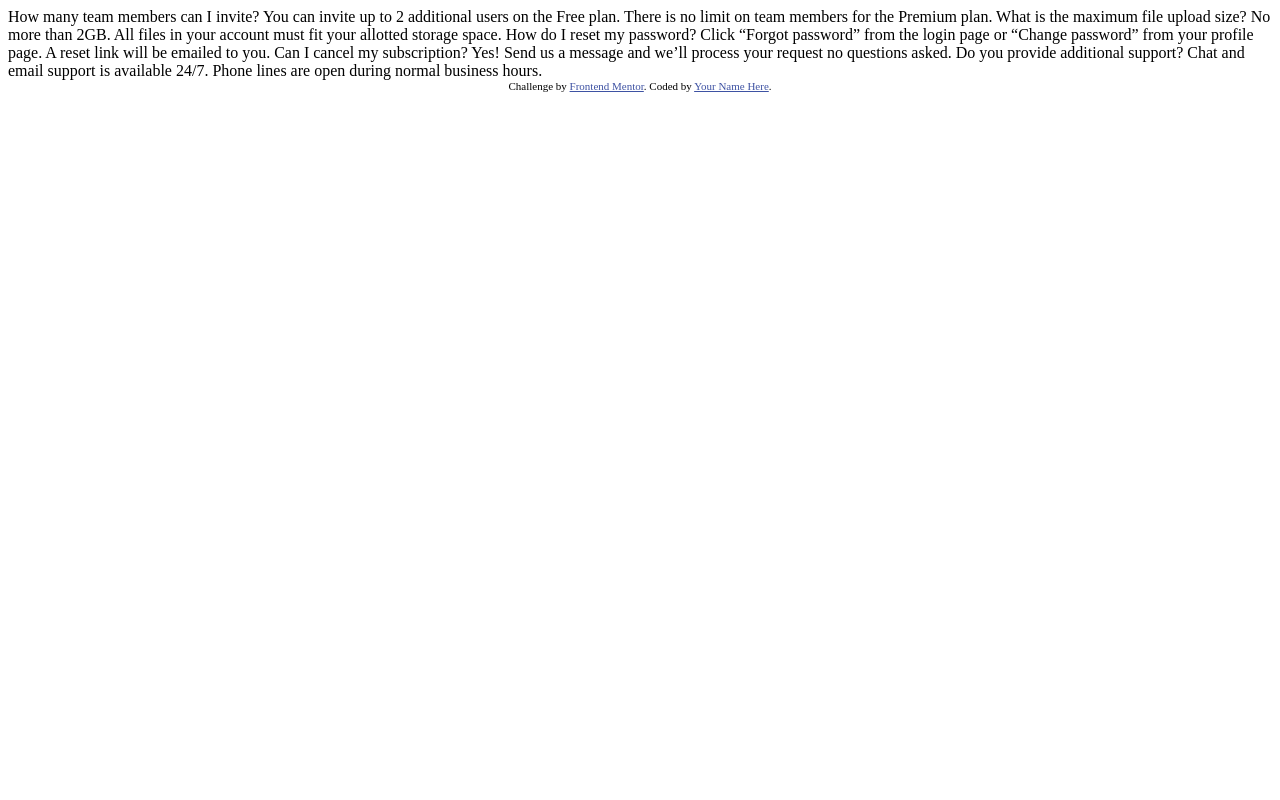
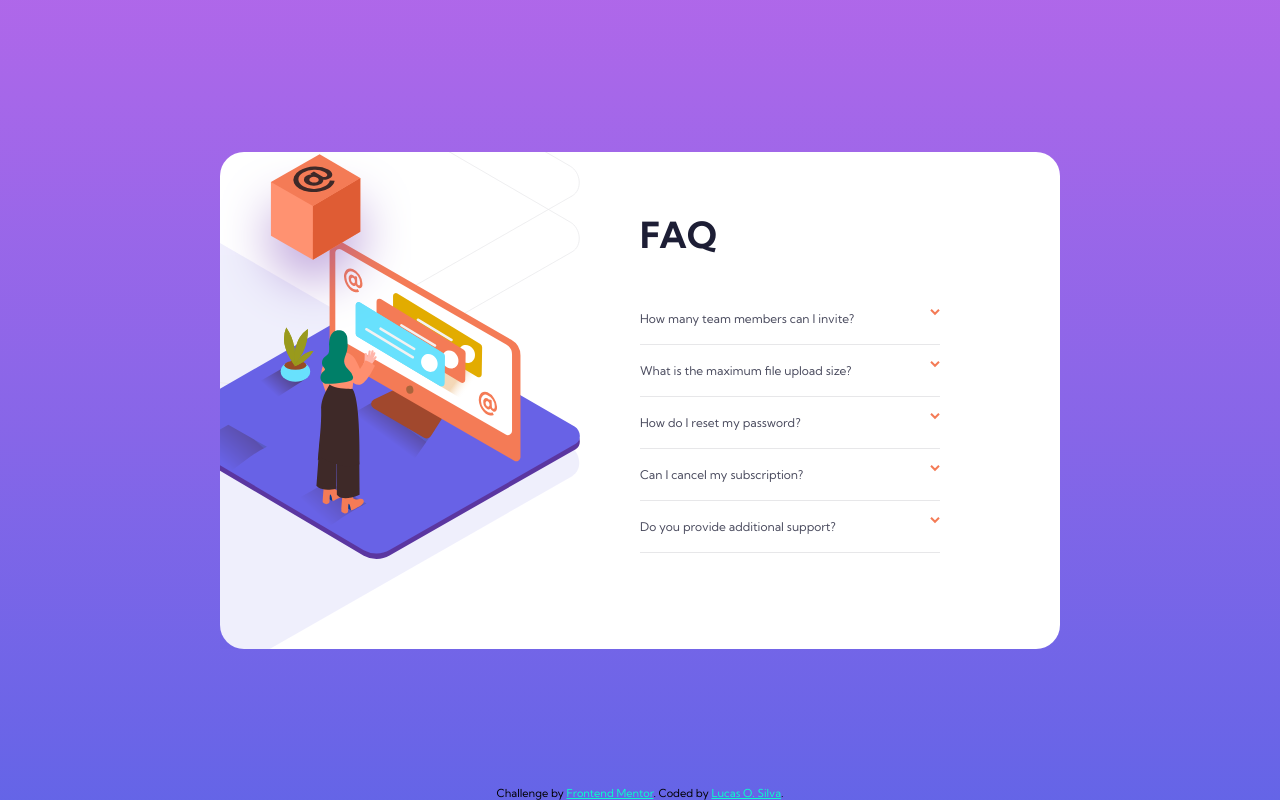
Before and after one commit to Lc-Olimpio/FrontEndMentor-faq-accordion-card, a plain HTML site: page index.html in a window 1280 px wide. Drawn offline with Linux system fonts and the light colour scheme.

Commit message:
html e css quase completo, sem funcionalidade ainda

```diff
--- /dev/null
+++ b/css/style.scss
@@ -0,0 +1,87 @@
+
+*{
+  margin: 0;
+  padding: 0;
+  box-sizing: border-box;
+}
+
+body {
+  background:linear-gradient(180deg, hsl(273, 75%, 66%) 0%, hsl(240, 73%, 65%) 100%) ;
+  min-height: 100vh;
+  display: flex;
+  justify-content: center;
+  align-items: center;
+  font-family: 'Kumbh Sans', sans-serif;;
+  font-size: 12px;
+}
+
+h1 {
+  font-size: 3em;
+  color: hsl(238, 29%, 16%);
+  margin-bottom: 1em;
+}
+
+.main {
+  background-color: hsl(0, 0%, 100%);
+  display: flex;
+  width: 70em;
+  border-radius: 2em;
+}
+
+.imgdiv {
+  background-image: url(../images/illustration-woman-online-desktop.svg),url(../images/bg-pattern-desktop.svg) ;
+  background-position:  -5em,-30em -16em;
+  background-size: 35em, 60em ;
+  background-repeat: no-repeat, no-repeat;
+  width: 50%;
+  position: relative;
+}
+
+.qnadiv {
+  padding: 5em 0em;
+  width: 50%;
+
+  ul {
+    list-style: none;
+    padding: 0em;
+    margin: 0 10em 3em 0;
+  }
+
+  li {
+    position: relative;
+    border-bottom: 1px solid hsl(240, 5%, 91%);
+    padding: 1.5em 0;
+    color: hsl(237, 12%, 33%);
+
+    span {
+      display: block;
+      margin-top: 1em;
+      color: hsl(240, 6%, 50%) ;
+    }
+
+    .hidden {
+      display: none;
+    }
+
+    img {
+      position: absolute;
+      right: 0;
+      top: 1.4em;
+    }
+  }
+}
+
+
+
+
+
+.attribution {
+  font-size: 11px;
+  text-align: center;
+  position: absolute;
+  bottom: 0;
+
+  a {
+    color: hsl(167deg 100% 52%);
+  }
+}
--- a/index.html
+++ b/index.html
@@ -2,39 +2,64 @@
 <html lang="en">
 <head>
   <meta charset="UTF-8">
-  <meta name="viewport" content="width=device-width, initial-scale=1.0"> <!-- displays site properly based on user's device -->
+  <meta name="viewport" content="width=device-width, initial-scale=1.0">
 
   <link rel="icon" type="image/png" sizes="32x32" href="./images/favicon-32x32.png">
-
+  <link href="https://fonts.googleapis.com/css2?family=Kumbh+Sans:wght@400;700&display=swap" rel="stylesheet">
+  <link rel="stylesheet" href="css/style.css">
   <title>Frontend Mentor | FAQ Accordion Card</title>
 
-  <!-- Feel free to remove these styles or customise in your own stylesheet 👍 -->
-  <style>
-    .attribution { font-size: 11px; text-align: center; }
-    .attribution a { color: hsl(228, 45%, 44%); }
-  </style>
+
+
 </head>
 <body>
-  How many team members can I invite?
-  You can invite up to 2 additional users on the Free plan. There is no limit on
-  team members for the Premium plan.
 
-  What is the maximum file upload size?
-  No more than 2GB. All files in your account must fit your allotted storage space.
+  <main class="main">
 
-  How do I reset my password?
-  Click “Forgot password” from the login page or “Change password” from your profile page.
-  A reset link will be emailed to you.
+    <div class="imgdiv">
+      <img src="images/illustration-box-desktop.svg" alt="ilustration box">
 
-  Can I cancel my subscription?
-  Yes! Send us a message and we’ll process your request no questions asked.
+    </div>
 
-  Do you provide additional support?
-  Chat and email support is available 24/7. Phone lines are open during normal business hours.
+    <aside class="qnadiv">
+      <h1>FAQ</h1>
+      <ul>
+        <li>
+          <p>How many team members can I invite?</p>
+          <img src="images/icon-arrow-down.svg" alt="down arrow icon">
+          <span class="hidden">can invite up to 2 additional users on the Free plan. There is no limit on
+          team members for the Premium plan.</span>
+        </li>
+        <li>
+          <p>What is the maximum file upload size?</p>
+          <img src="images/icon-arrow-down.svg" alt="down arrow icon">
+          <span class="hidden">No more than 2GB. All files in your account must fit your allotted storage space.</span>
+        </li>
+        <li>
+          <p>How do I reset my password?</p>
+          <img src="images/icon-arrow-down.svg" alt="down arrow icon">
+          <span class="hidden">Click “Forgot password” from the login page or “Change password” from your profile page.
+            A reset link will be emailed to you.</span>
+        </li>
+        <li>
+          <p>Can I cancel my subscription?</p>
+          <img src="images/icon-arrow-down.svg" alt="down arrow icon">
+          <span class="hidden">Yes! Send us a message and we’ll process your request no questions asked.</span>
+        </li>
+        <li>
+          <p>Do you provide additional support?</p>
+          <img src="images/icon-arrow-down.svg" alt="down arrow icon">
+          <span class="hidden">Chat and email support is available 24/7. Phone lines are open during normal business hours.</span>
+        </li>
+      </ul>
+    </aside>
+
+  </main>
 
   <div class="attribution">
     Challenge by <a href="https://www.frontendmentor.io?ref=challenge" target="_blank">Frontend Mentor</a>.
-    Coded by <a href="#">Your Name Here</a>.
+    Coded by <a href="#">Lucas O. Silva</a>.
   </div>
+
 </body>
 </html>
```
Also changed, not shown: css/style.css (added), 1 other file.
